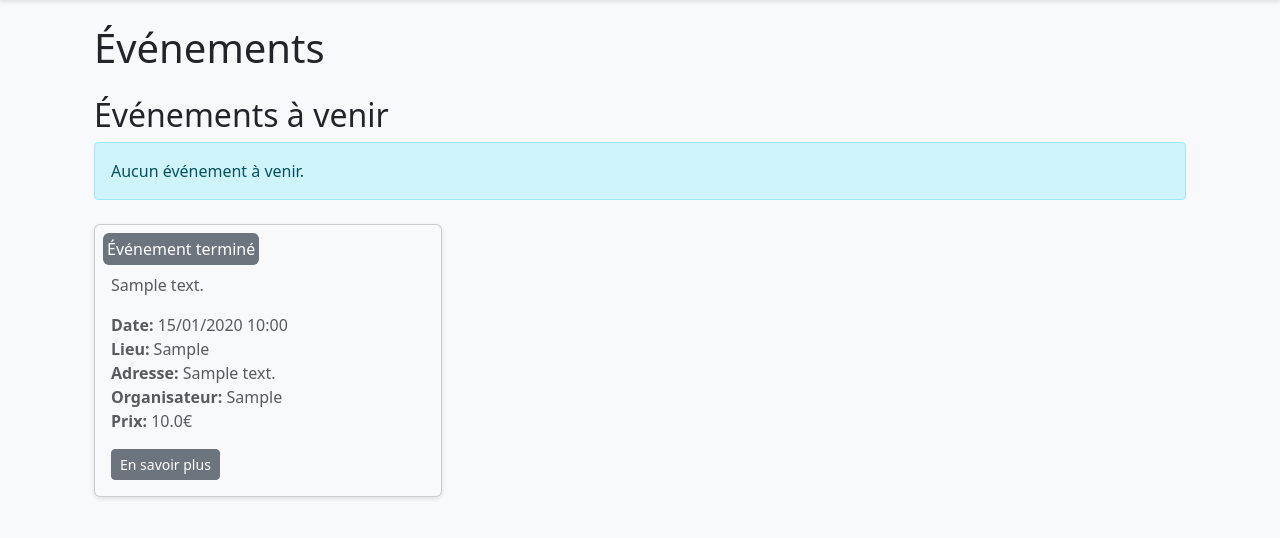
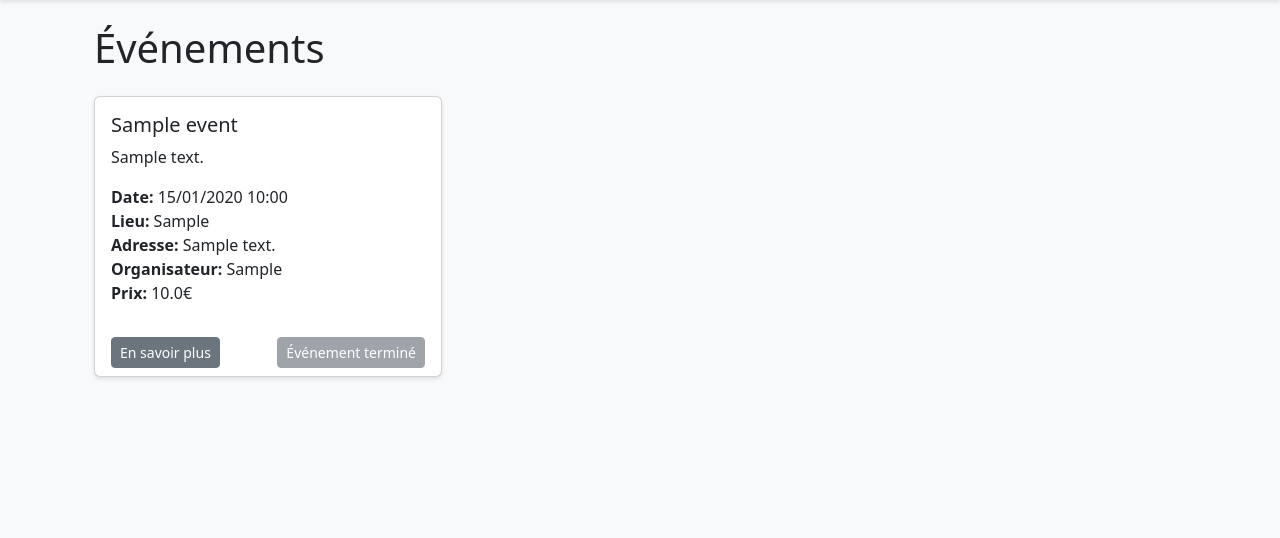
Before and after one commit to pogoparis/event-calendar, a Flask app: page / in a window 1280 px wide. Shown: the part 56-594 px from the top of the page. Run offline with Flask 3, Linux system fonts and the light colour scheme; tables that the repository leaves empty hold one stand-in row (values such as "Sample post").

Commit message:
pas mal
pas mal

```diff
--- a/templates/index.html
+++ b/templates/index.html
@@ -9,16 +9,14 @@
 
     <div class="row">
         <div class="col-12">
-            <h2>Événements à venir</h2>
-            {% if upcoming_events %}
             <div class="row">
-                    {% for event in upcoming_events %}
+                {% for event in upcoming_events + past_events %}
                 <div class="col-md-4 mb-4">
-                        <div class="card h-100 position-relative">
+                    <div class="card h-100 d-flex flex-column {% if event.is_past_event %}past-event{% endif %}">
                         {% if current_user.is_authenticated and event.id in user_registrations %}
-                                <span class="badge bg-success position-absolute top-0 end-0 m-2">Inscrit</span>
+                            <span class="badge bg-{% if event.is_past_event %}secondary{% else %}success{% endif %} position-absolute top-0 end-0 m-2">Inscrit</span>
                         {% endif %}
-                            <div class="card-body">
+                        <div class="card-body flex-grow-1">
                             <h5 class="card-title">{{ event.title }}</h5>
                             <p class="card-text">{{ event.description }}</p>
                             <p>
@@ -30,10 +28,12 @@
                                     <br><strong>Prix:</strong> {{ event.price }}€
                                 {% endif %}
                             </p>
-
-                                <div class="d-flex justify-content-between align-items-center mt-3">
+                        </div>
+                        <div class="card-footer bg-transparent border-0 pt-0">
+                            <div class="d-flex justify-content-between align-items-center">
                                 <a href="{{ url_for('event_detail', event_id=event.id) }}" class="btn btn-secondary btn-sm">En savoir plus</a>
 
+                                {% if not event.is_past_event %}
                                     {% if current_user.is_authenticated %}
                                         {% if event.id in user_registrations %}
                                             <form method="POST" action="{{ url_for('unregister_event', event_id=event.id) }}" class="d-inline">
@@ -45,50 +45,46 @@
                                     {% else %}
                                         <a href="{{ url_for('login') }}" class="btn btn-secondary btn-sm">Connectez-vous pour vous inscrire</a>
                                     {% endif %}
+                                {% else %}
+                                    <span class="btn btn-sm btn-secondary disabled">Événement terminé</span>
+                                {% endif %}
                             </div>
                         </div>
                     </div>
                 </div>
                 {% endfor %}
             </div>
-            {% else %}
-                <p class="alert alert-info">Aucun événement à venir.</p>
-            {% endif %}
-
-            {% if past_events %}
-                <div class="row mt-4">
-                    {% for event in past_events %}
-                    <div class="col-md-4 mb-4">
-                        <div class="card h-100 position-relative bg-light text-muted">
-                            <div class="position-absolute top-0 start-0 bg-secondary text-white p-1 m-2 rounded">
-                                Événement terminé
-                            </div>
-                            {% if current_user.is_authenticated and event.id in user_registrations %}
-                                <span class="badge bg-secondary position-absolute top-0 end-0 m-2">Inscrit</span>
-                            {% endif %}
-                            <div class="card-body">
-                                <h5 class="card-title">{{ event.title }}</h5>
-                                <p class="card-text">{{ event.description }}</p>
-                                <p>
-                                    <strong>Date:</strong> {{ event.date.strftime('%d/%m/%Y %H:%M') }}<br>
-                                    <strong>Lieu:</strong> {{ event.location }}<br>
-                                    <strong>Adresse:</strong> {{ event.address }}<br>
-                                    <strong>Organisateur:</strong> {{ event.organizer }}
-                                    {% if event.price is not none %}
-                                        <br><strong>Prix:</strong> {{ event.price }}€
-                                    {% endif %}
-                                </p>
-
-                                <div class="d-flex justify-content-between align-items-center mt-3">
-                                    <a href="{{ url_for('event_detail', event_id=event.id) }}" class="btn btn-secondary btn-sm">En savoir plus</a>
-                                </div>
-                            </div>
-                        </div>
-                    </div>
-                    {% endfor %}
-                </div>
-            {% endif %}
         </div>
     </div>
 </div>
 {% endblock %}
+
+{% block extra_css %}
+<style>
+.past-event {
+    position: relative;
+    overflow: hidden;
+}
+
+.past-event-overlay {
+    position: absolute;
+    top: 0;
+    left: 0;
+    width: 100%;
+    height: 100%;
+    background-color: rgba(255, 255, 255, 0.7);
+    display: flex;
+    justify-content: center;
+    align-items: center;
+    z-index: 10;
+}
+
+.past-event-text {
+    background-color: rgba(108, 117, 125, 0.8);
+    color: white;
+    padding: 10px 20px;
+    border-radius: 5px;
+    font-weight: bold;
+}
+</style>
+{% endblock %}
```
Lines whose indentation alone changed are shown as unchanged.
